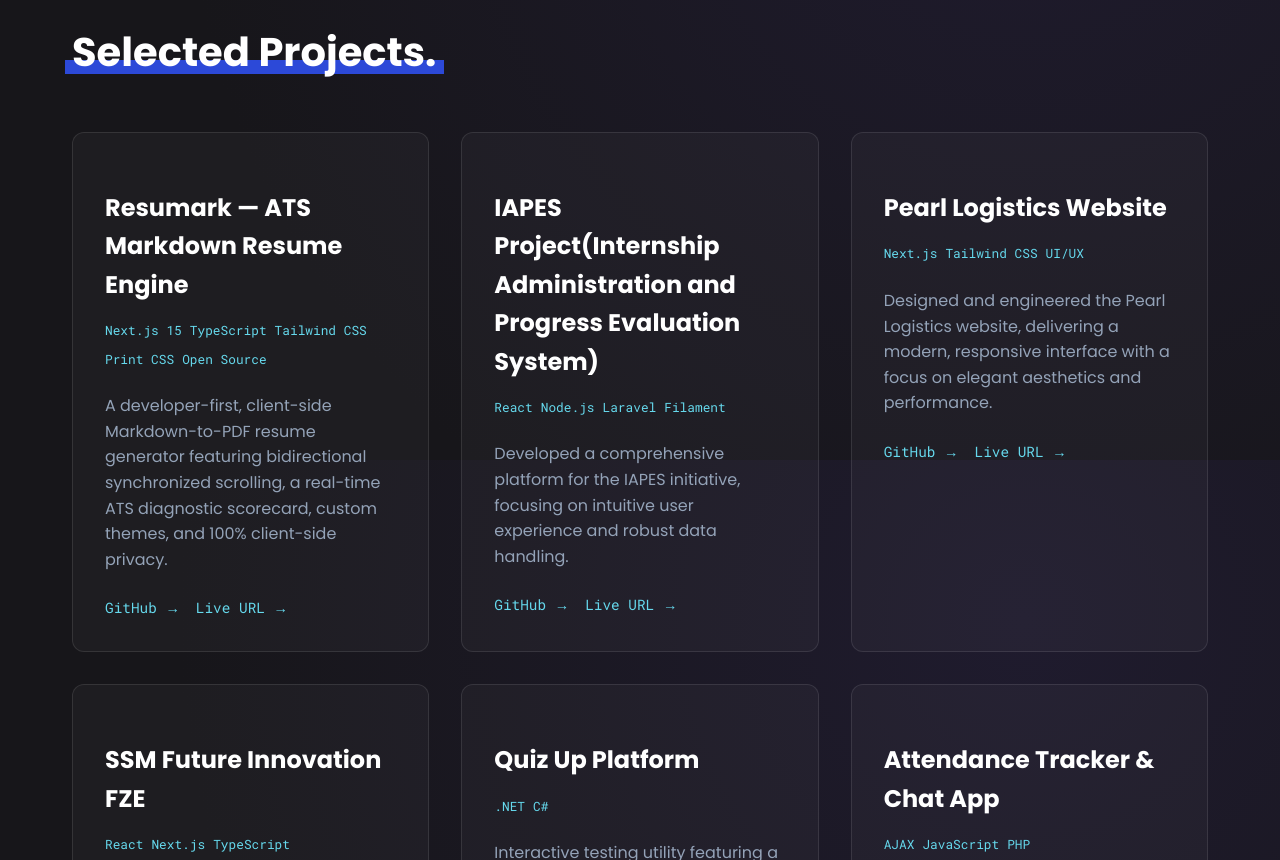
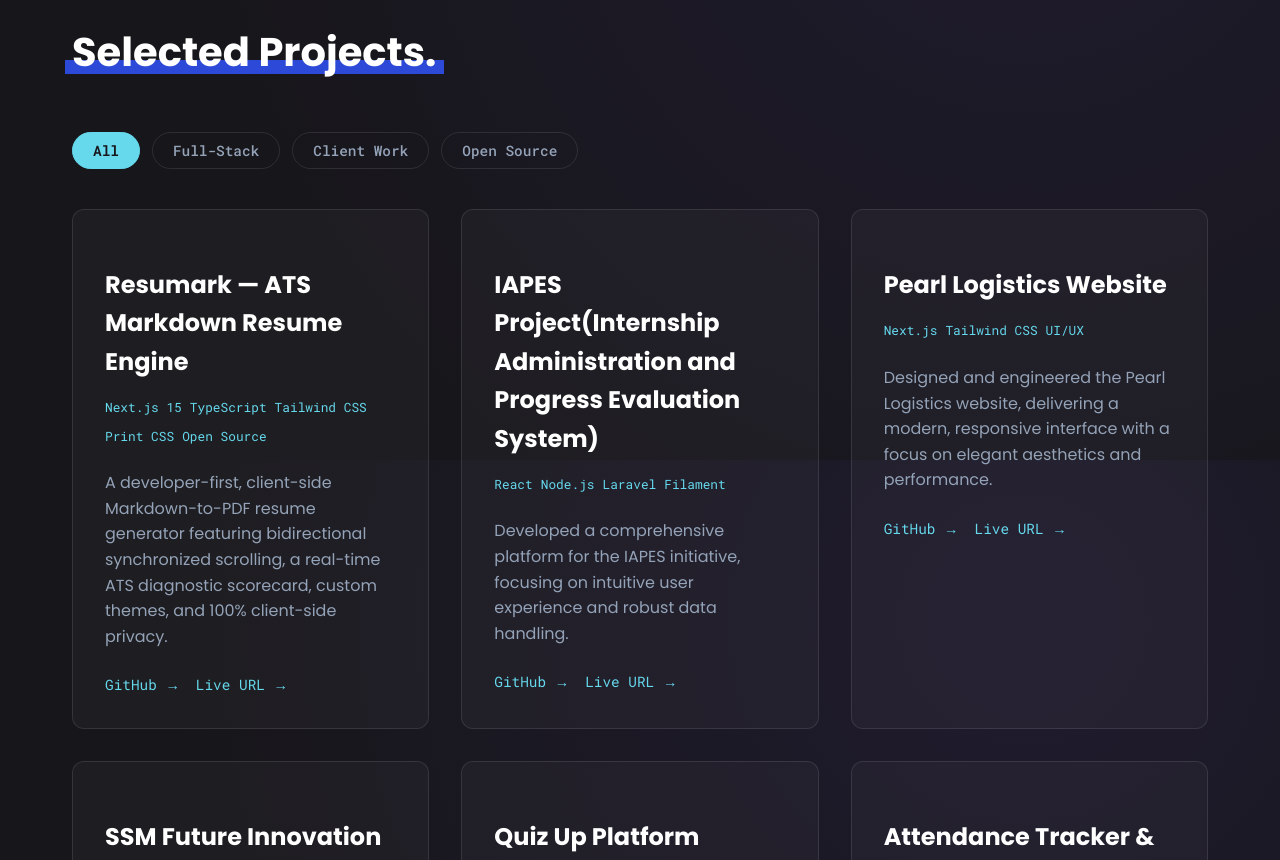
Before and after one commit to Maan0882/portfolio-3d, a Next.js app: page / in a window 1280 px wide. Shown: the part 1940-2800 px from the top of the page. Built offline with nearby package versions, Linux system fonts and the light colour scheme.

Commit message:
feat: add baseline CSS and component structure for portfolio website including Hero, Projects, and Gallery sections

```diff
--- a/app/globals.css
+++ b/app/globals.css
@@ -321,6 +321,32 @@
   margin-bottom: 0.85rem;
 }
 
+/* Project Category Filters */
+.filter-btn {
+  background: transparent;
+  border: 1px solid var(--color-card-border);
+  color: var(--color-text-muted);
+  padding: 0.5rem 1.25rem;
+  border-radius: 9999px;
+  font-family: var(--font-mono);
+  font-size: 0.9rem;
+  font-weight: 500;
+  cursor: pointer;
+  transition: all 0.25s cubic-bezier(0.4, 0, 0.2, 1);
+}
+
+.filter-btn:hover {
+  border-color: var(--color-cyan);
+  color: var(--color-cyan);
+}
+
+.filter-btn.active {
+  background: var(--color-cyan);
+  color: var(--color-bg);
+  border-color: var(--color-cyan);
+  font-weight: 600;
+}
+
 /* Projects */
 .projects-grid {
   display: grid;
@@ -340,12 +366,12 @@
   border: 1px solid var(--color-card-border);
   padding: 2rem;
   border-radius: 12px;
-  transition: transform 0.2s ease, box-shadow 0.2s ease, border-color 0.2s ease;
+  transition: all 0.3s cubic-bezier(0.4, 0, 0.2, 1);
 }
 
 .project-card:hover {
-  transform: translateY(-5px);
-  box-shadow: 0 10px 30px -15px var(--color-card-hover);
+  transform: translateY(-0.375rem);
+  box-shadow: 0 10px 25px -5px rgba(6, 182, 212, 0.15), 0 8px 10px -6px rgba(6, 182, 212, 0.1);
   border-color: var(--color-card-hover);
 }
 
--- a/components/Gallery.tsx
+++ b/components/Gallery.tsx
@@ -43,10 +43,10 @@
       <div className="gallery-content">
         {activeTab === 'achievements' && (
           <div className="gallery-grid">
-            <div className="gallery-item" style={{ background: 'rgba(255,255,255,0.03)', padding: '1rem', borderRadius: '12px', border: '1px solid rgba(255,255,255,0.1)' }}>
+            <div className="gallery-item project-card" style={{ padding: '1.25rem' }}>
               <img src="/1.jpg" alt="Techstrota Star Achiever" style={{ width: '100%', borderRadius: '8px', marginBottom: '1rem' }} />
-              <h3 style={{ fontSize: '1.2rem', color: '#fff', marginBottom: '0.5rem' }}>Techstrota Star Achiever 2026</h3>
-              <p style={{ color: 'var(--color-text-muted)', fontSize: '0.9rem' }}>3rd Rank Holder in College</p>
+              <h3 className="gallery-title text-slate-900 dark:text-white" style={{ fontSize: '1.2rem', fontWeight: 700, marginBottom: '0.5rem' }}>Techstrota Star Achiever 2026</h3>
+              <p className="gallery-caption text-slate-600 dark:text-slate-300" style={{ fontSize: '0.95rem' }}>3rd Rank Holder in College</p>
             </div>
             {/* Add more achievement images here when ready */}
           </div>
@@ -54,8 +54,8 @@
 
         {activeTab === 'projects' && (
           <div className="gallery-grid">
-            <div className="gallery-item" style={{ background: 'rgba(255,255,255,0.03)', padding: '2rem', borderRadius: '12px', border: '1px solid rgba(255,255,255,0.1)', display: 'flex', alignItems: 'center', justifyContent: 'center', minHeight: '250px' }}>
-              <p style={{ color: 'var(--color-text-muted)', fontFamily: 'var(--font-mono)' }}>More project images coming soon...</p>
+            <div className="gallery-item project-card" style={{ padding: '2rem', display: 'flex', alignItems: 'center', justifyContent: 'center', minHeight: '250px' }}>
+              <p className="text-slate-600 dark:text-slate-300" style={{ fontFamily: 'var(--font-mono)' }}>More project images coming soon...</p>
             </div>
           </div>
         )}
--- a/components/Hero.tsx
+++ b/components/Hero.tsx
@@ -4,7 +4,7 @@
   return (
     <section className="hero">
       <div className="hero-content">
-        <div className="hero-greeting text-blue-700 dark:text-cyan-400 font-medium">Hello, world! I'm</div>
+        <div className="hero-greeting text-blue-600 dark:text-cyan-400 font-medium">Hello, world! I'm</div>
         <h1 className="hero-title">
           <span className="chonky-underline chonky-underline-magenta">Mansi Gajjar.</span>
         </h1>
@@ -32,7 +32,7 @@
         </div>
         <pre style={{ margin: 0, overflowX: 'auto', color: 'var(--color-text)', maxWidth: '100%', whiteSpace: 'pre-wrap', wordBreak: 'break-word' }}>
           <code>
-            <span style={{ color: 'var(--color-text-muted)', fontStyle: 'italic' }}>// Solving bugs is 10% writing code and 90% understanding why it didn't work.</span><br />
+            <span className="code-comment text-slate-500 dark:text-slate-400" style={{ fontStyle: 'italic' }}>// Solving bugs is 10% writing code and 90% understanding why it didn't work.</span><br />
             <span style={{ color: 'var(--code-keyword)' }}>const</span> <span style={{ color: 'var(--color-cyan)' }}>solveBugs</span> = (<span style={{ color: 'var(--code-variable)' }}>code</span>) =&gt; &#123;<br />
             &nbsp;&nbsp;<span style={{ color: 'var(--code-keyword)' }}>while</span> (code.<span style={{ color: 'var(--code-function)' }}>hasBugs</span>()) &#123;<br />
             &nbsp;&nbsp;&nbsp;&nbsp;<span style={{ color: 'var(--code-function)' }}>drinkCoffee</span>();<br />
--- a/components/Projects.tsx
+++ b/components/Projects.tsx
@@ -1,9 +1,15 @@
-import React from 'react';
+"use client";
+import React, { useState } from 'react';
 
 export default function Projects() {
+  const [activeFilter, setActiveFilter] = useState('All');
+
+  const categories = ["All", "Full-Stack", "Client Work", "Open Source"];
+
   const projects = [
     {
       name: "Resumark — ATS Markdown Resume Engine",
+      category: "Open Source",
       stack: ["Next.js 15", "TypeScript", "Tailwind CSS", "Print CSS", "Open Source"],
       desc: "A developer-first, client-side Markdown-to-PDF resume generator featuring bidirectional synchronized scrolling, a real-time ATS diagnostic scorecard, custom themes, and 100% client-side privacy.",
       github: "https://github.com/mansigajjar-dev/markdown-resume-builder",
@@ -11,6 +17,7 @@
     },
     {
       name: "IAPES Project(Internship Administration and Progress Evaluation System)",
+      category: "Full-Stack",
       stack: ["React", "Node.js", "Laravel", "Filament"],
       desc: "Developed a comprehensive platform for the IAPES initiative, focusing on intuitive user experience and robust data handling.",
       github: "https://github.com/Maan0882",
@@ -18,6 +25,7 @@
     },
     {
       name: "Pearl Logistics Website",
+      category: "Client Work",
       stack: ["Next.js", "Tailwind CSS", "UI/UX"],
       desc: "Designed and engineered the Pearl Logistics website, delivering a modern, responsive interface with a focus on elegant aesthetics and performance.",
       github: "https://github.com/Maan0882",
@@ -25,6 +33,7 @@
     },
     {
       name: "SSM Future Innovation FZE",
+      category: "Client Work",
       stack: ["React", "Next.js", "TypeScript"],
       desc: "Responsive, client-facing web application developed under an agile workflow. Spearheaded troubleshooting, state management, and edge-case testing.",
       github: null,
@@ -32,6 +41,7 @@
     },
     {
       name: "Quiz Up Platform",
+      category: "Full-Stack",
       stack: [".NET", "C#"],
       desc: "Interactive testing utility featuring a custom evaluation calculation layer and structured identity access limits.",
       github: "https://github.com/Maan0882",
@@ -39,6 +49,7 @@
     },
     {
       name: "Attendance Tracker & Chat App",
+      category: "Full-Stack",
       stack: ["AJAX", "JavaScript", "PHP"],
       desc: "Programmed multi-tier communication layers utilizing asynchronous AJAX scripts and secure authentication parameters to verify environment data.",
       github: "https://github.com/Maan0882",
@@ -61,14 +72,32 @@
     }
   ];
 
+  const filteredProjects = activeFilter === 'All'
+    ? projects
+    : projects.filter(p => p.category === activeFilter || p.stack.includes(activeFilter));
+
   return (
     <section id="projects" className="projects">
       <h2 className="section-title">
         <span className="chonky-underline chonky-underline-blue">Selected Projects.</span>
       </h2>
+
+      {/* Quick Project Category Filter */}
+      <div className="project-filters" style={{ display: 'flex', gap: '0.75rem', flexWrap: 'wrap', marginBottom: '2.5rem' }}>
+        {categories.map(cat => (
+          <button
+            key={cat}
+            onClick={() => setActiveFilter(cat)}
+            className={`filter-btn ${activeFilter === cat ? 'active' : ''}`}
+          >
+            {cat}
+          </button>
+        ))}
+      </div>
+
       <div className="projects-grid">
-        {projects.map(p => (
-          <div key={p.name} className="project-card">
+        {filteredProjects.map(p => (
+          <div key={p.name} className="project-card transition-all duration-300 hover:-translate-y-1.5 hover:shadow-lg hover:shadow-cyan-500/10">
             <h3 className="project-title">{p.name}</h3>
             <div className="project-tech">
               {p.stack.map(tech => <span key={tech}>{tech}</span>)}
@@ -95,7 +124,7 @@
       </h2>
       <div className="projects-grid">
         {experience.map(e => (
-          <div key={e.role} className="project-card">
+          <div key={e.role} className="project-card transition-all duration-300 hover:-translate-y-1.5 hover:shadow-lg hover:shadow-cyan-500/10">
             <h3 className="project-title">{e.role}</h3>
             <div className="project-tech">
               <span>{e.company}</span>
```
